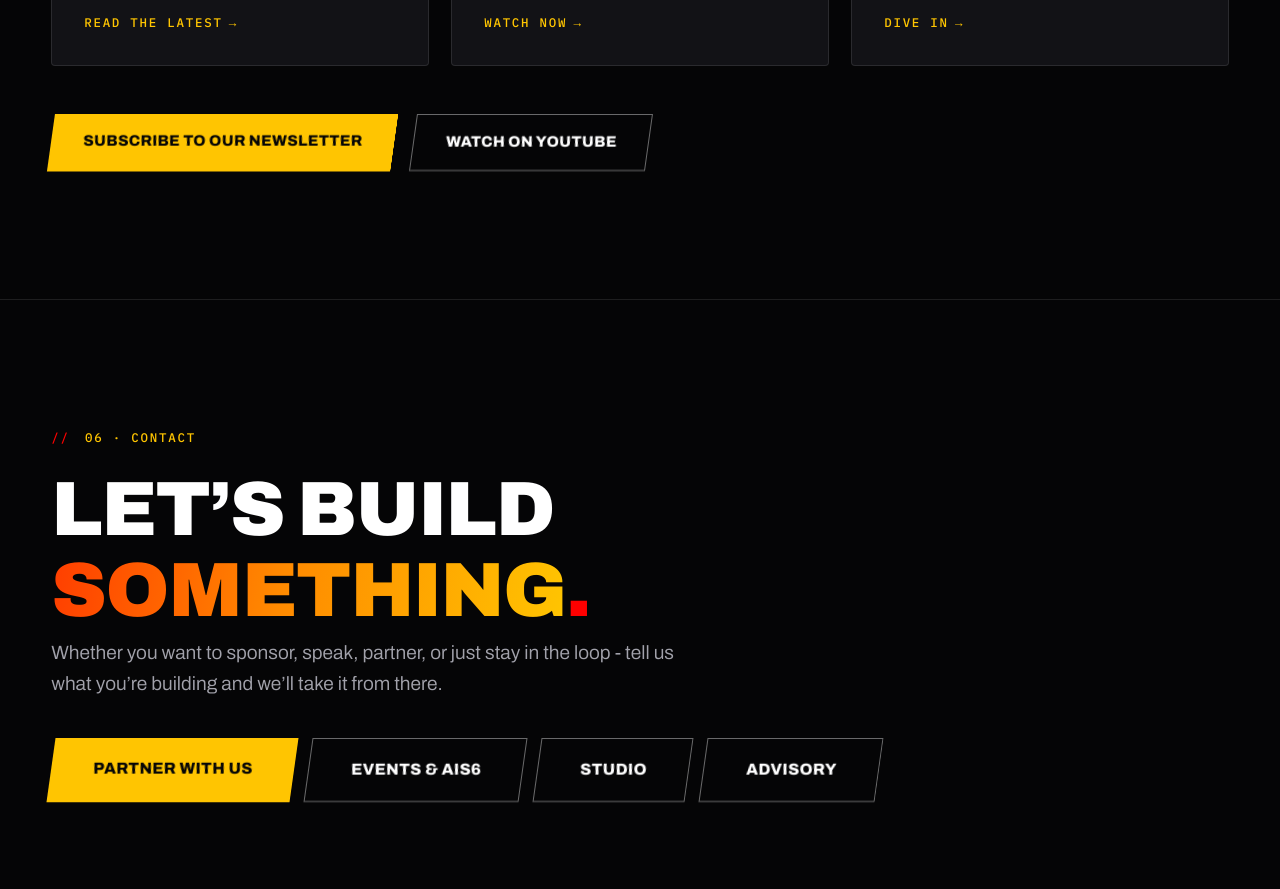
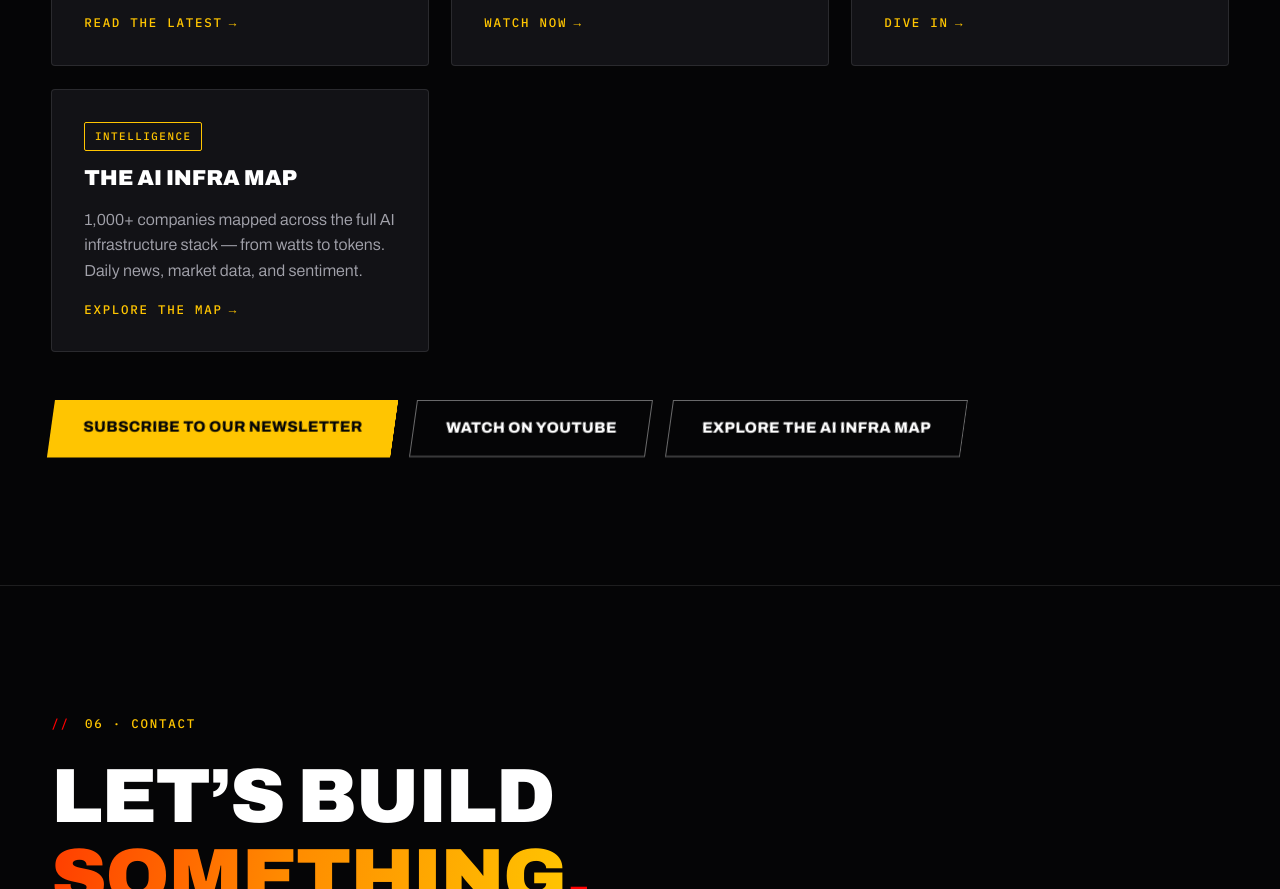
Before and after one commit to curseyoukakarot/ignite, a plain HTML site: page index.html in a window 1280 px wide. Shown: the part 7674-8563 px from the top of the page. Drawn offline with nearby package versions, Linux system fonts and the light colour scheme; a script that the page names is missing.

Commit message:
feat(seo): add NeoNews AI Infra Map card to Insights section (#70)

```diff
--- a/index.html
+++ b/index.html
@@ -544,10 +544,17 @@
           <p>What 1,000+ builders, buyers, and investors told us about the year ahead.</p>
           <span class="link-arrow mono">Dive in <span aria-hidden="true">→</span></span>
         </a>
+        <a href="https://neonews.ignitegtm.com" class="icard" data-reveal>
+          <span class="tag mono">INTELLIGENCE</span>
+          <h3>The AI Infra Map</h3>
+          <p>1,000+ companies mapped across the full AI infrastructure stack — from watts to tokens. Daily news, market data, and sentiment.</p>
+          <span class="link-arrow mono">Explore the map <span aria-hidden="true">→</span></span>
+        </a>
       </div>
       <div class="insights__ctas" data-reveal>
         <a href="https://contact.ignitegtm.com/" class="btn btn--solid"><span>Subscribe to Our Newsletter</span></a>
         <a href="https://www.youtube.com/@IgniteGTM" target="_blank" rel="noopener" class="btn btn--ghost"><span>Watch on YouTube</span></a>
+        <a href="https://neonews.ignitegtm.com" class="btn btn--ghost"><span>Explore the AI Infra Map</span></a>
       </div>
     </section>
 
```
